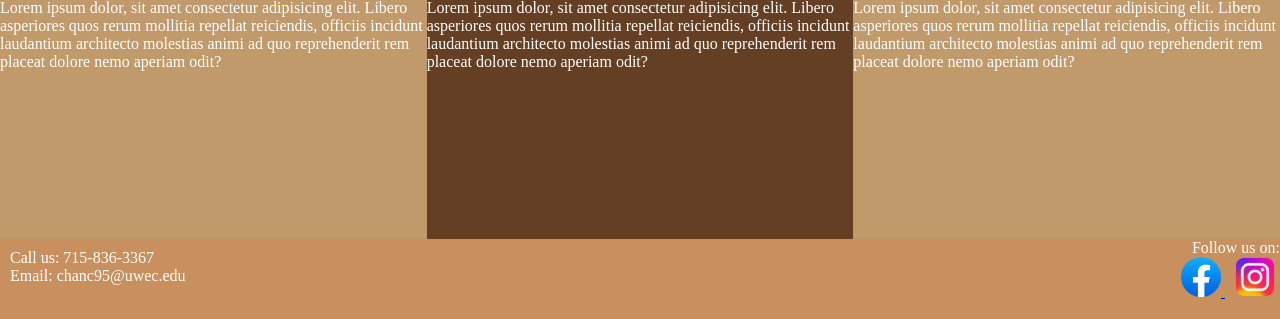
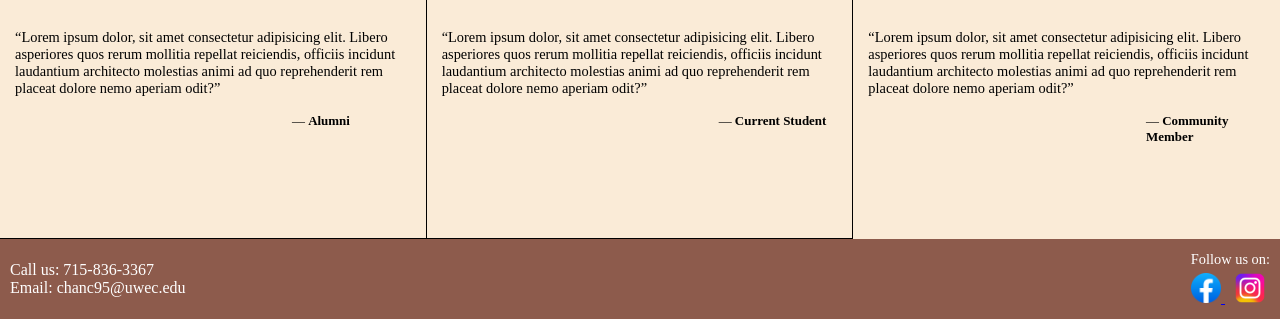
Before and after one commit to oadegokee/African-Student-Association, a PHP site: page / in a window 1280 px wide. Shown: the part 481-800 px from the top of the page. Run offline with PHP 8.4, Linux system fonts and the light colour scheme.

Commit message:
updated homepage

```diff
--- a/css/index.css
+++ b/css/index.css
@@ -15,20 +15,16 @@ body {
   grid-template-columns: 1fr 1fr 1fr;
   height: 100vh;
 }
-/* .header, .footer {
-  background: #BCD4A7;
-  color: #D2B48C;
-} */
-
 .header, .footer {
-  background: rgb(199, 144, 94);
-  color: #FFFFFF;
+  background: #8d5b4c;
+  color: white;
 }
 
 .header {
   grid-area: header;
   display: flex;
   font-size: 0.9em;
+  z-index: 1;
 }
 
 #header_left {
@@ -63,27 +111,43 @@ body {
 }
 
 .alum_quote, .student_quote, .member_quote{
-  color: #FFFFFF;
+  color: black;
+  font-size: 0.9em;
+  width: 100%;
+  background-color: antiquewhite;
 }
 
 .alum_quote {
   grid-area: alum;
-  background-color: #C19A6B;
+  border-right: 0.5px solid black;
 }
 
 .student_quote {
   grid-area: student;
-  background-color: rgb(101, 63, 35);
+  border-right: 0.5px solid black;
 }
 
 .member_quote {
   grid-area: member;
-  background-color: #C19A6B;
+}
+
+.quotes {
+  width: 100%;
+  padding-top: 7%;
+  padding-left: 15px;
+  padding-right: 15px;
+}
+
+figcaption {
+  padding-top: 4%;
+  padding-left: 70%;
+  font-size: 0.9em;
 }
 
 .footer {
   grid-area: footer;
   display: flex;
+  align-items: center;
 }
 
 #footer_left{
@@ -91,20 +155,38 @@ body {
   padding: 10px;
 }
 
+#email {
+  color: white;
+  text-decoration: none;
+}
+
+#email:hover {
+  text-decoration: underline;
+  color: black;
+  cursor: pointer;
+}
+
 #footer_right {
   width: 100%;
   display: flex;
   flex-direction: column;
   align-items: flex-end;
+  padding-right: 10px;
 }
 
 #footer_right p {
-
+  font-size: 0.9em;
+  padding-bottom: 5px;
 }
 
 #footer_contact a {
   padding: 5px;
 }
+
+#facebook_logo:hover, #instagram_logo:hover{
+  padding: 1px;
+}
+
 
 /* Stack the layout on small devices/viewports. */
 @media all and (max-width: 575px) {
@@ -139,3 +221,7 @@ body {
   grid-row: span 4;
 
 }
+
+.alum_quote, .student_quote {
+  border-bottom: 0.2px solid black;;
+}
--- a/index.html
+++ b/index.html
@@ -11,52 +11,72 @@
   <div class="header">
     <div id="header_left">
       <a href="index.html">
-        <img src="./images/temporary.webp" alt="ASA LOGO" width="80px">
+        <img src="./images/ASA_logo.jpg" alt="ASA LOGO" width="80px" id="asa_logo">
       </a>
       <p>African <br> Student <br> Association</p>
     </div>
 
     <div id="nav">
       <ul>
+        <li><a href="index.html">Home</a></li>
         <li><a href="about_us.html">About Us</a></li>
         <li><a href="events.html">Events</a></li>
         <li><a href="e_board.html">E-Board</a></li>
         <li><a href="contact_us.html">Contact Us</a></li>
-        <li><a href="">More</a></li>
+        <li id="more"><a href="#">More</a>
+          <ul class="dropdown">
+            <li><a href="meetings.html">Meetings</a></li>
+            <li><a href="gallery.html">Gallery</a></li>
+            <li><a href="history.html">History</a></li>
+            <li><a href="fun_fact.html">Fun Fact</a></li>
+            <li><a href="other_orgs.html">Other Multicultural Orgs</a></li>
+          </ul>
+        </li>
       </ul>
     </div>
-
   </div>
 
   <div class="image_display"></div>
 
   <div class="alum_quote">
-    <p>Lorem ipsum dolor, sit amet consectetur adipisicing elit.
+    <div class="quotes">
+      <q>Lorem ipsum dolor, sit amet consectetur adipisicing elit.
         Libero asperiores quos rerum mollitia repellat reiciendis,
         officiis incidunt laudantium architecto molestias animi ad quo
-      reprehenderit rem placeat dolore nemo aperiam odit?</p>
+        reprehenderit rem placeat dolore nemo aperiam odit?</q>
+      <figcaption> &mdash; <b>Alumni</b></figcaption>
+    </div>
+
  </div>
   </div>
 
   <div class="student_quote">
-    <p>Lorem ipsum dolor, sit amet consectetur adipisicing elit.
+    <div class="quotes">
+      <q>Lorem ipsum dolor, sit amet consectetur adipisicing elit.
         Libero asperiores quos rerum mollitia repellat reiciendis,
         officiis incidunt laudantium architecto molestias animi ad quo
-       reprehenderit rem placeat dolore nemo aperiam odit?</p>
+        reprehenderit rem placeat dolore nemo aperiam odit?</q>
+     <figcaption> &mdash; <b>Current Student</b></figcaption>
+    </div>
+
   </div>
 
   <div class="member_quote">
-    <p>Lorem ipsum dolor, sit amet consectetur adipisicing elit.
+    <div class="quotes">
+      <q>Lorem ipsum dolor, sit amet consectetur adipisicing elit.
         Libero asperiores quos rerum mollitia repellat reiciendis,
         officiis incidunt laudantium architecto molestias animi ad quo
-      reprehenderit rem placeat dolore nemo aperiam odit?</p>
+        reprehenderit rem placeat dolore nemo aperiam odit?</q>
+      <figcaption> &mdash; <b>Community Member</b></q>
+    </div>
+
  </div>
   </div>
 
   <div class="footer">
     <div id="footer_left">
         <p>Call us: 715-836-3367</p>
-        <p>Email: chanc95@uwec.edu</p>
+        <p>Email: <a id="email" href="mailto:chanc95@uwec.edu" target="_nl">chanc95@uwec.edu</a></p>
     </div>
 
     <div id="footer_right">
@@ -64,11 +84,11 @@
 
       <div id="footer_contact">
         <a href="https://www.facebook.com/ASAEauClaire?mibextid=LQQJ4d " target="_blank">
-          <img src="./images/facebook_icon.png" alt="Facebook Icon" width="40px" height="40px">
+          <img src="./images/facebook_icon.png" alt="Facebook Icon" width="30px" height="30px" id="facebook_logo">
         </a>
 
-        <a href="https://instagram.com/uwec_asa?igshid=YmMyMTA2M2Y=" target="_blank">
-          <img src="./images/instagram_icon.png" alt="Instagram Icon" width="40px" height="40px">
+        <a href="https://instagram.com/uwec_asa?igshid=YmMyMTA2M2Y=" target="_blank" >
+          <img src="./images/instagram_icon.png" alt="Instagram Icon" width="30px" height="30px" id="instagram_logo">
         </a>
       </div>
     </div>
```
Also changed, not shown: other parts of css/index.css (+55 -3 lines), images/ASA_logo.jpg (added), images/temporary.webp (deleted). Lines whose indentation alone changed are shown as unchanged.
